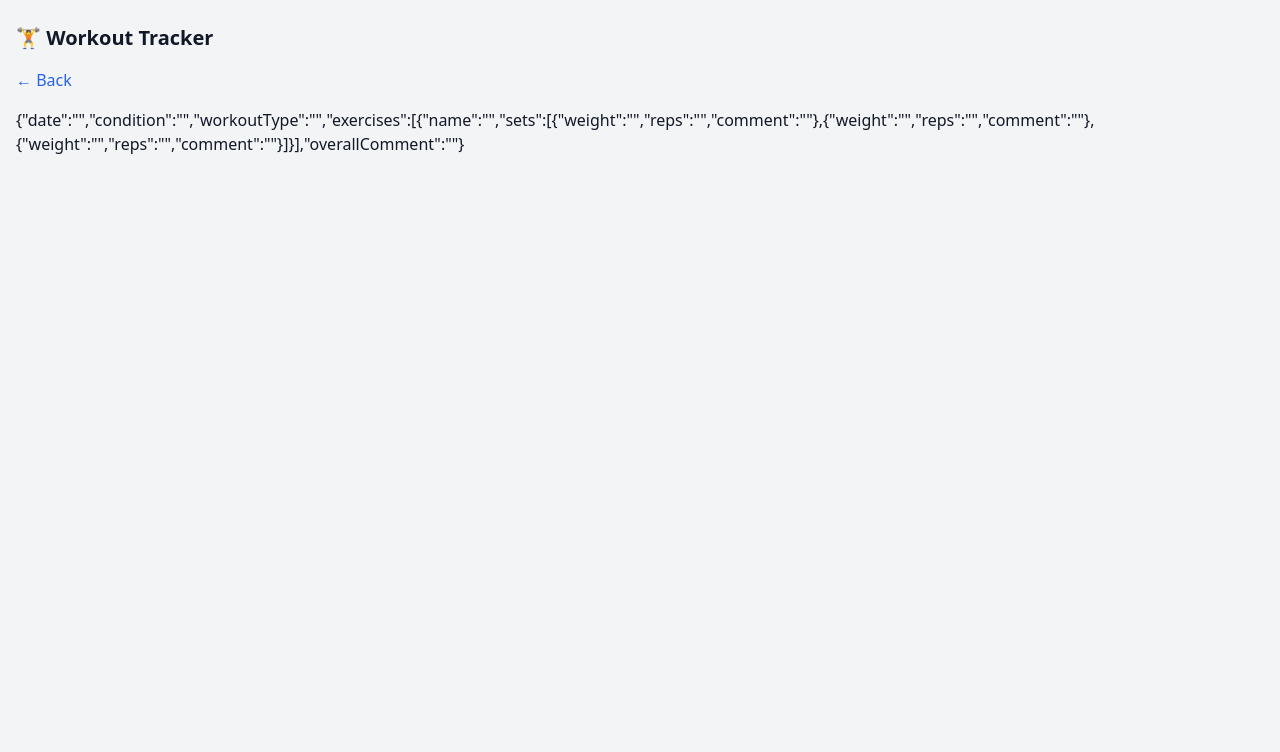
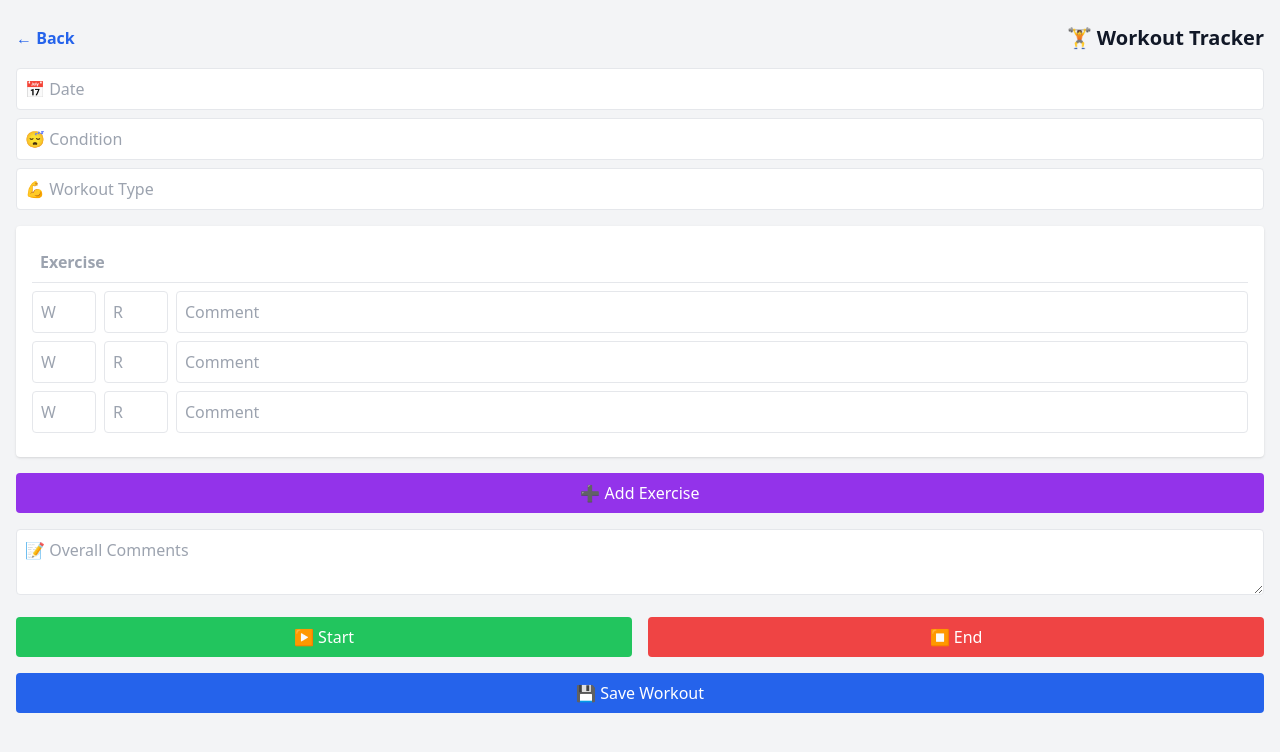
Before and after one commit to EVJ8/Trackers, a React (Vite) app: page / in a window 1280 px wide. Both pictures are taken after a click on the button "▶️ Start Workout". Shown: the top 752 px of the page. Built offline with nearby package versions, Linux system fonts and the light colour scheme.

Commit message:
Update App.tsx

```diff
--- a/src/App.tsx
+++ b/src/App.tsx
@@ -1,5 +1,5 @@
 // ✅ FULL WORKING App.tsx (React + Tailwind + TypeScript)
-// Features: Tracker, Graphs, Excel import/export, Fixed loading bug
+// Functional Workout Tracker UI, Graph, Excel Import/Export, Clean View
 
 import React, { useState, useEffect } from "react";
 import * as XLSX from "xlsx";
@@ -31,12 +31,12 @@ const initialWorkout = {
 };
 
 export default function App() {
-  const [page, setPage] = useState<string>("home");
+  const [page, setPage] = useState("home");
   const [workout, setWorkout] = useState(initialWorkout);
-  const [startTime, setStartTime] = useState<Date | null>(null);
-  const [endTime, setEndTime] = useState<Date | null>(null);
-  const [duration, setDuration] = useState<number | null>(null);
-  const [history, setHistory] = useState<any[]>([]);
+  const [startTime, setStartTime] = useState(null);
+  const [endTime, setEndTime] = useState(null);
+  const [duration, setDuration] = useState(null);
+  const [history, setHistory] = useState([]);
   const [selectedExercise, setSelectedExercise] = useState("");
 
   useEffect(() => {
@@ -44,15 +44,15 @@ export default function App() {
     if (saved) setHistory(JSON.parse(saved));
   }, []);
 
-  const handleChange = (key: string, value: string) => setWorkout({ ...workout, [key]: value });
+  const handleChange = (key, value) => setWorkout({ ...workout, [key]: value });
 
-  const handleExerciseChange = (exIdx: number, setIdx: number, key: string, value: string) => {
+  const handleExerciseChange = (exIdx, setIdx, key, value) => {
     const updated = [...workout.exercises];
     updated[exIdx].sets[setIdx][key] = value;
     setWorkout({ ...workout, exercises: updated });
   };
 
-  const handleNameChange = (exIdx: number, value: string) => {
+  const handleNameChange = (exIdx, value) => {
     const updated = [...workout.exercises];
     updated[exIdx].name = value;
     setWorkout({ ...workout, exercises: updated });
@@ -79,7 +79,7 @@ export default function App() {
   const endWorkout = () => {
     const now = new Date();
     setEndTime(now);
-    if (startTime) setDuration(Math.floor(((now as any) - (startTime as any)) / 60000));
+    if (startTime) setDuration(Math.floor((now - startTime) / 60000));
   };
 
   const saveWorkout = () => {
@@ -89,8 +89,7 @@ export default function App() {
     alert("Workout saved!");
   };
 
-  const formatTime = (date: Date | null) =>
-    date?.toLocaleTimeString([], { hour: "2-digit", minute: "2-digit" });
+  const formatTime = (date) => date?.toLocaleTimeString([], { hour: "2-digit", minute: "2-digit" });
 
   const exportToExcel = () => {
     const wsData = [[
@@ -98,7 +97,7 @@ export default function App() {
       "Set 1", "Comment 1", "Set 2", "Comment 2", "Set 3", "Comment 3", "Overall Comment"
     ]];
     history.forEach((entry) => {
-      entry.exercises.forEach((ex: any) => {
+      entry.exercises.forEach((ex) => {
         const row = [
           entry.date, entry.condition, entry.workoutType, ex.name,
           `${ex.sets[0].weight}x${ex.sets[0].reps}`, ex.sets[0].comment,
@@ -115,16 +114,16 @@ export default function App() {
     XLSX.writeFile(wb, `Workout_History.xlsx`);
   };
 
-  const importFromExcel = (e: any) => {
+  const importFromExcel = (e) => {
     const file = e.target.files[0];
     const reader = new FileReader();
     reader.onload = (evt) => {
-      const bstr = evt.target?.result;
+      const bstr = evt.target.result;
       const wb = XLSX.read(bstr, { type: "binary" });
       const wsname = wb.SheetNames[0];
       const ws = wb.Sheets[wsname];
       const data = XLSX.utils.sheet_to_json(ws, { header: 1 });
-      const newHistory = data.slice(1).map((row: any[]) => ({
+      const newHistory = data.slice(1).map((row) => ({
         date: row[0],
         condition: row[1],
         workoutType: row[2],
@@ -133,10 +132,10 @@ export default function App() {
           sets: [
             { weight: row[4]?.split("x")[0], reps: row[4]?.split("x")[1], comment: row[5] },
             { weight: row[6]?.split("x")[0], reps: row[6]?.split("x")[1], comment: row[7] },
-            { weight: row[8]?.split("x")[0], reps: row[8]?.split("x")[1], comment: row[9] },
-          ],
+            { weight: row[8]?.split("x")[0], reps: row[8]?.split("x")[1], comment: row[9] }
+          ]
         }],
-        overallComment: row[10] || "",
+        overallComment: row[10] || ""
       }));
       setHistory(newHistory);
       localStorage.setItem("workoutHistory", JSON.stringify(newHistory));
@@ -146,34 +145,27 @@ export default function App() {
   };
 
   const getBestAndWorst = () => {
-    const all: any = {};
+    const all = {};
     history.forEach((entry) => {
-      entry.exercises.forEach((ex: any) => {
+      entry.exercises.forEach((ex) => {
         const key = ex.name;
-        const volume = (ex.sets as any[]).reduce(
-          (acc, s) => acc + (+s.weight || 0) * (+s.reps || 0),
-          0
-        );
+        const volume = ex.sets.reduce((acc, s) => acc + (+s.weight || 0) * (+s.reps || 0), 0);
         if (!all[key]) all[key] = [];
         all[key].push({ date: entry.date, volume });
       });
     });
-    return Object.entries(all).map(([name, values]: any) => {
-      const best = values.reduce((a: any, b: any) => (a.volume > b.volume ? a : b));
-      const worst = values.reduce((a: any, b: any) => (a.volume < b.volume ? a : b));
+    return Object.entries(all).map(([name, values]) => {
+      const best = values.reduce((a, b) => (a.volume > b.volume ? a : b));
+      const worst = values.reduce((a, b) => (a.volume < b.volume ? a : b));
       return { name, best, worst };
     });
   };
 
-  const graphData = history
-    .map((entry) => {
-      const match = selectedExercise && entry.exercises.find((ex: any) => ex.name === selectedExercise);
-      const volume = match
-        ? (match.sets as any[]).reduce((acc, s) => acc + (+s.weight || 0) * (+s.reps || 0), 0)
-        : 0;
-      return match ? { date: entry.date, volume } : null;
-    })
-    .filter(Boolean);
+  const graphData = history.map((entry) => {
+    const match = selectedExercise && entry.exercises.find((ex) => ex.name === selectedExercise);
+    const volume = match ? match.sets.reduce((acc, s) => acc + (+s.weight || 0) * (+s.reps || 0), 0) : 0;
+    return match ? { date: entry.date, volume } : null;
+  }).filter(Boolean);
 
   if (page === "home") {
     return (
@@ -182,15 +174,11 @@ export default function App() {
         <button
           className="bg-blue-500 hover:bg-blue-600 text-white px-6 py-3 rounded-lg mb-4"
           onClick={() => setPage("tracker")}
-        >
-          ▶️ Start Workout
-        </button>
+        >▶️ Start Workout</button>
         <button
           className="bg-green-500 hover:bg-green-600 text-white px-6 py-3 rounded-lg"
           onClick={() => setPage("progress")}
-        >
-          📈 Progress
-        </button>
+        >📈 Progress</button>
       </div>
     );
   }
@@ -198,9 +186,40 @@ export default function App() {
   if (page === "tracker") {
     return (
       <div className="min-h-screen bg-gray-100 text-gray-900 px-4 py-6">
-        <h2 className="text-xl font-bold mb-4">🏋️ Workout Tracker</h2>
-        <button onClick={() => setPage("home")} className="text-blue-600">← Back</button>
-        <p className="mt-4">{JSON.stringify(workout)}</p>
+        <div className="flex justify-between items-center mb-4">
+          <button onClick={() => setPage("home")} className="text-blue-600 font-semibold">← Back</button>
+          <h2 className="text-xl font-bold">🏋️ Workout Tracker</h2>
+        </div>
+        <input type="text" placeholder="📅 Date" value={workout.date} onChange={(e) => handleChange("date", e.target.value)} className="w-full p-2 border rounded mb-2" />
+        <input type="text" placeholder="😴 Condition" value={workout.condition} onChange={(e) => handleChange("condition", e.target.value)} className="w-full p-2 border rounded mb-2" />
+        <input type="text" placeholder="💪 Workout Type" value={workout.workoutType} onChange={(e) => handleChange("workoutType", e.target.value)} className="w-full p-2 border rounded mb-4" />
+
+        {workout.exercises.map((ex, exIdx) => (
+          <div key={exIdx} className="bg-white p-4 rounded shadow mb-4">
+            <input type="text" placeholder="Exercise" value={ex.name} onChange={(e) => handleNameChange(exIdx, e.target.value)} className="w-full font-bold p-2 border-b mb-2" />
+            {ex.sets.map((set, setIdx) => (
+              <div key={setIdx} className="flex gap-2 mb-2">
+                <input type="text" placeholder="W" value={set.weight} onChange={(e) => handleExerciseChange(exIdx, setIdx, "weight", e.target.value)} className="w-16 p-2 border rounded" />
+                <input type="text" placeholder="R" value={set.reps} onChange={(e) => handleExerciseChange(exIdx, setIdx, "reps", e.target.value)} className="w-16 p-2 border rounded" />
+                <input type="text" placeholder="Comment" value={set.comment} onChange={(e) => handleExerciseChange(exIdx, setIdx, "comment", e.target.value)} className="flex-1 p-2 border rounded" />
+              </div>
+            ))}
+          </div>
+        ))}
+
+        <button onClick={addExercise} className="w-full py-2 bg-purple-600 text-white rounded mb-4">➕ Add Exercise</button>
+
+        <textarea placeholder="📝 Overall Comments" value={workout.overallComment} onChange={(e) => handleChange("overallComment", e.target.value)} className="w-full p-2 border rounded mb-4" />
+
+        <div className="flex gap-4 mb-4">
+          <button onClick={startWorkout} className="flex-1 py-2 bg-green-500 text-white rounded">▶️ Start</button>
+          <button onClick={endWorkout} className="flex-1 py-2 bg-red-500 text-white rounded">⏹️ End</button>
+        </div>
+        {startTime && <p>Start: {formatTime(startTime)}</p>}
+        {endTime && <p>End: {formatTime(endTime)}</p>}
+        {duration !== null && <p>🕒 {duration} mins</p>}
+
+        <button onClick={saveWorkout} className="w-full py-2 bg-blue-600 text-white rounded">💾 Save Workout</button>
       </div>
     );
   }
@@ -208,9 +227,48 @@ export default function App() {
   if (page === "progress") {
     return (
       <div className="min-h-screen bg-white px-4 py-6 text-gray-900">
-        <h2 className="text-xl font-bold mb-4">📈 Progress</h2>
-        <button onClick={() => setPage("home")} className="text-blue-600">← Back</button>
-        <p className="mt-4">{JSON.stringify(history)}</p>
+        <div className="flex justify-between items-center mb-4">
+          <button onClick={() => setPage("home")} className="text-blue-600 font-semibold">← Back</button>
+          <h2 className="text-xl font-bold">📈 Progress</h2>
+        </div>
+        <label className="block mb-1">Exercise for Graph:</label>
+        <select value={selectedExercise} onChange={(e) => setSelectedExercise(e.target.value)} className="w-full p-2 border rounded mb-4">
+          <option value="">All</option>
+          {[...new Set(history.flatMap((h) => h.exercises.map((e) => e.name)))].map((name, i) => (
+            <option key={i} value={name}>{name}</option>
+          ))}
+        </select>
+
+        {selectedExercise && (
+          <div className="h-64 mb-6">
+            <ResponsiveContainer width="100%" height="100%">
+              <LineChart data={graphData}>
+                <XAxis dataKey="date" />
+                <YAxis />
+                <Tooltip />
+                <Legend />
+                <Line type="monotone" dataKey="volume" stroke="#6366f1" name="Volume" />
+              </LineChart>
+            </ResponsiveContainer>
+          </div>
+        )}
+
+        <h3 className="text-lg font-semibold mb-2">🏆 Best & 😞 Worst</h3>
+        {getBestAndWorst().map(({ name, best, worst }, i) => (
+          <div key={i} className="mb-2">
+            <strong>{name}</strong><br />
+            Best: {best.volume} ({best.date})<br />
+            Worst: {worst.volume} ({worst.date})
+          </div>
+        ))}
+
+        <div className="mt-6">
+          <button onClick={exportToExcel} className="mr-4 py-2 px-4 bg-blue-600 text-white rounded">📤 Export</button>
+          <label className="inline-block py-2 px-4 bg-gray-300 text-gray-800 rounded cursor-pointer">
+            📥 Import
+            <input type="file" onChange={importFromExcel} className="hidden" />
+          </label>
+        </div>
       </div>
     );
   }
```
